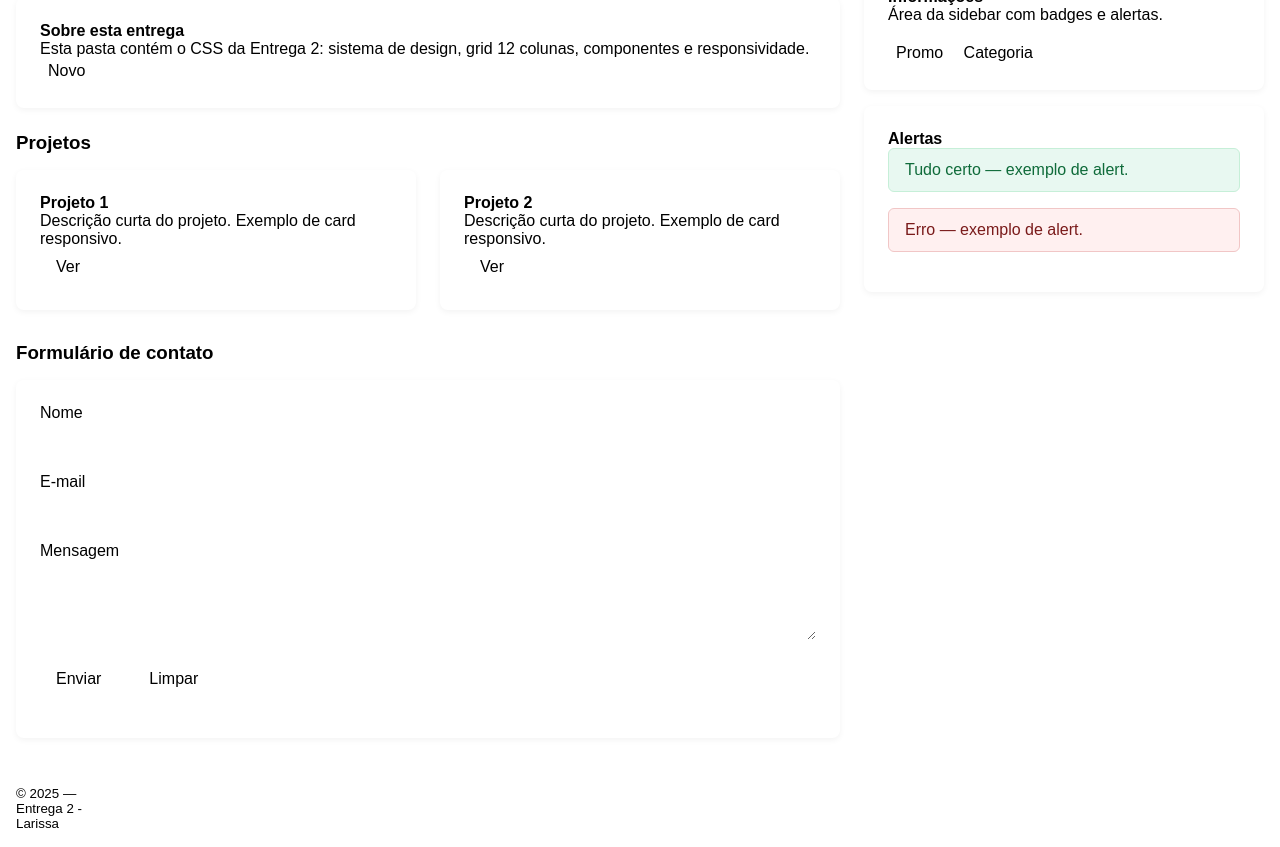
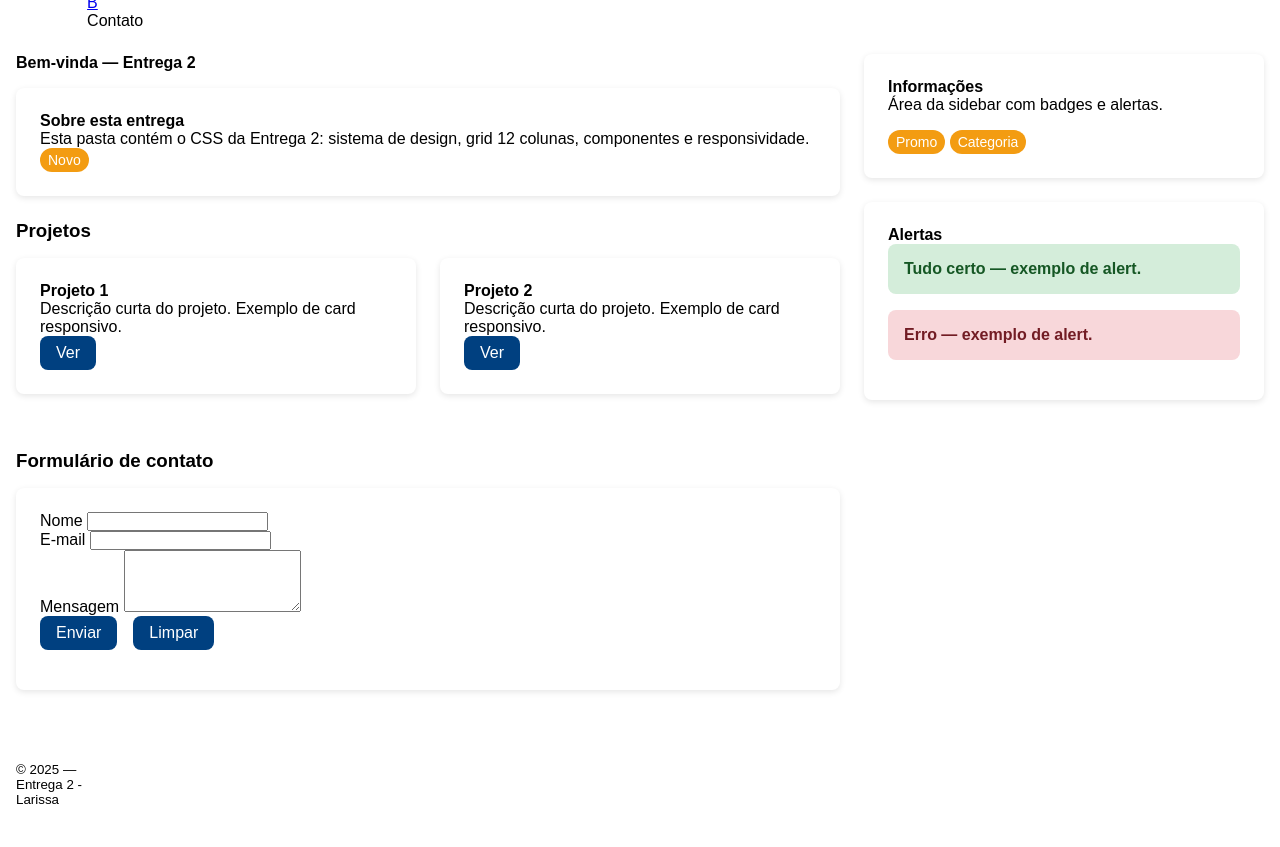
Before and after one commit to larissavi25/ong-ads, a plain HTML site: page entrega2-css/index.html in a window 1280 px wide. Shown: the part 96-943 px from the top of the page. After the commit the page ends 919 px from the top, so only its background shows below. Drawn offline with Linux system fonts and the light colour scheme.

Commit message:
add entrega2-css/css/components.css2
atualizado

```diff
--- a/entrega2-css/css/components.css
+++ b/entrega2-css/css/components.css
@@ -1,64 +1,70 @@
-@import url('variables.css');
+/* 🧩 COMPONENTS.CSS — estilos de interface */
 
-/* -------- Navbar e dropdown (desktop) -------- */
-.nav{
-  display:flex;
-  gap: var(--space-2);
-  align-items:center;
-}
-.nav .item{position:relative; padding: 8px 12px; cursor:pointer; color:var(--neutral-100)}
-.nav .dropdown{
-  position:absolute;
-  top:100%;
-  left:0;
-  min-width:160px;
-  background:var(--neutral-100);
-  color:var(--neutral-900);
-  border-radius:6px;
-  border:1px solid var(--neutral-400);
-  display:none;
-  z-index:20;
-}
-.nav .item:hover .dropdown{display:block}
-
-/* -------- Hamburger (mobile) -------- */
-.hamburger{
-  display:none;
-  cursor:pointer;
-}
-.hamburger .bar{
-  width:24px;height:3px;margin:4px 0;background:var(--neutral-100);
+/* Botões */
+.btn {
+  display: inline-block;
+  background-color: var(--color-primary);
+  color: var(--color-neutral-100);
+  padding: var(--space-1) var(--space-2);
+  border: none;
+  border-radius: var(--radius);
+  text-decoration: none;
+  font-size: var(--font-size-md);
+  transition: background-color 0.3s;
+  cursor: pointer;
 }
 
-/* mostrar hamburger em telas pequenas */
-@media (max-width:768px){
-  .nav{display:none}
-  .hamburger{display:block}
+.btn:hover {
+  background-color: var(--color-primary-light);
 }
 
-/* -------- Formulário estilizado -------- */
-.form-group{margin-bottom:var(--space-2)}
-input[type="text"], input[type="email"], textarea{
-  width:100%;
-  padding:10px;
-  border:1px solid var(--neutral-400);
-  border-radius:6px;
+.btn:active {
+  background-color: var(--color-primary-dark);
 }
-input:focus, textarea:focus{outline:3px solid rgba(0,86,210,0.12);}
 
-/* validação visual (classe aplicada via JS ou :invalid) */
-.is-invalid{border-color: #d9534f;box-shadow:0 0 0 3px rgba(217,83,79,0.08)}
+.btn:disabled {
+  background-color: var(--color-neutral-400);
+  cursor: not-allowed;
+}
 
-/* -------- Alerts / Toast (simples) -------- */
-.alert{
-  padding: 12px 16px;
-  border-radius:6px;
+/* Cards */
+.card {
+  background: var(--color-neutral-100);
+  border-radius: var(--radius);
+  box-shadow: var(--shadow);
+  padding: var(--space-3);
+  margin-bottom: var(--space-3);
+}
+
+/* Alerts (feedback visual) */
+.alert {
+  padding: var(--space-2);
+  border-radius: var(--radius);
   margin-bottom: var(--space-2);
+  font-weight: bold;
 }
-.alert-success{background: #e8f8f1; color: #0f6b3a; border: 1px solid #c6efd8}
-.alert-error{background: #fff0f0; color: #7a1b1b; border:1px solid #f1c6c6}
 
-/* Badges */
-.badge{display:inline-block;padding:4px 8px;border-radius:999px;font-size:var(--font-xs)}
-.badge-new{background:var(--primary-300); color:var(--neutral-100)}
-.badge-sale{background:var(--secondary-300); color:var(--neutral-100)}
+.alert-success {
+  background-color: #d4edda;
+  color: #155724;
+}
+
+.alert-error {
+  background-color: #f8d7da;
+  color: #721c24;
+}
+
+.alert-info {
+  background-color: #d1ecf1;
+  color: #0c5460;
+}
+
+/* Tags e Badges */
+.badge {
+  display: inline-block;
+  padding: 4px 8px;
+  border-radius: 12px;
+  font-size: var(--font-size-sm);
+  background-color: var(--color-secondary);
+  color: white;
+}
```
